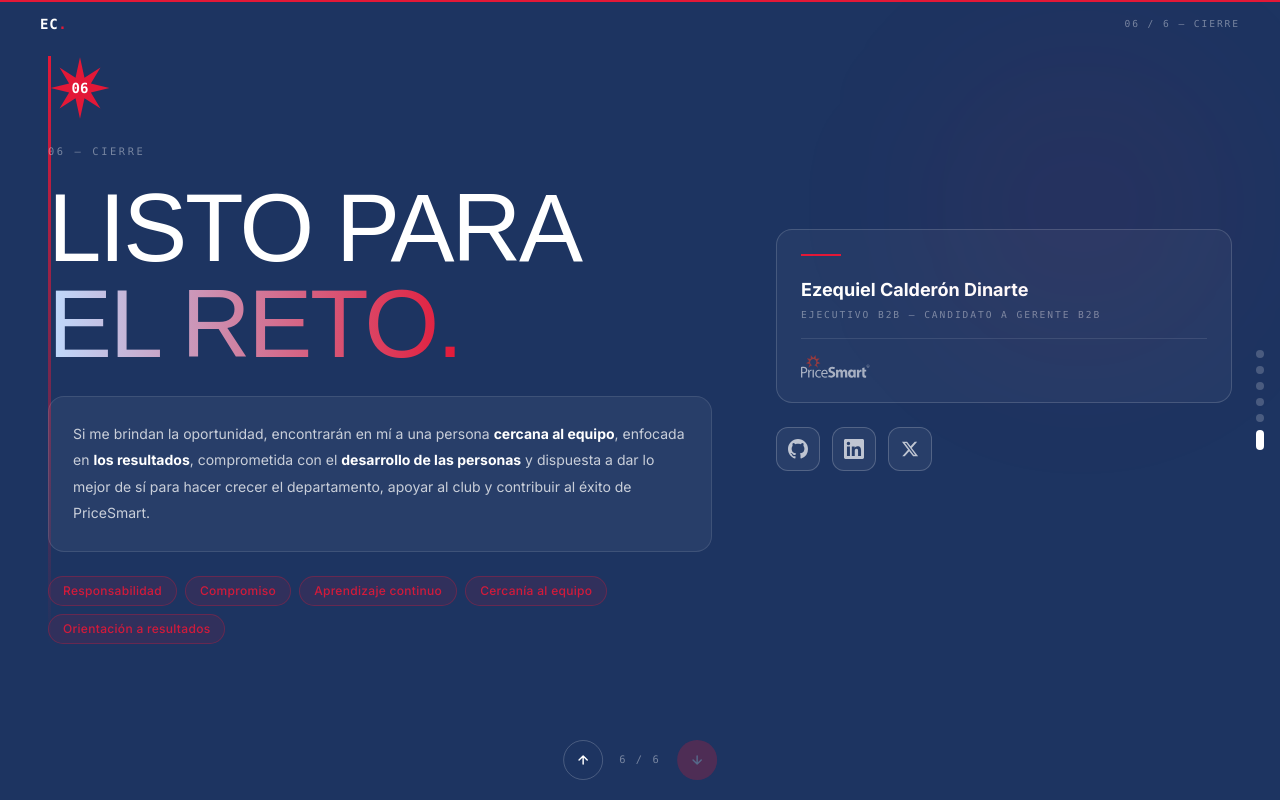
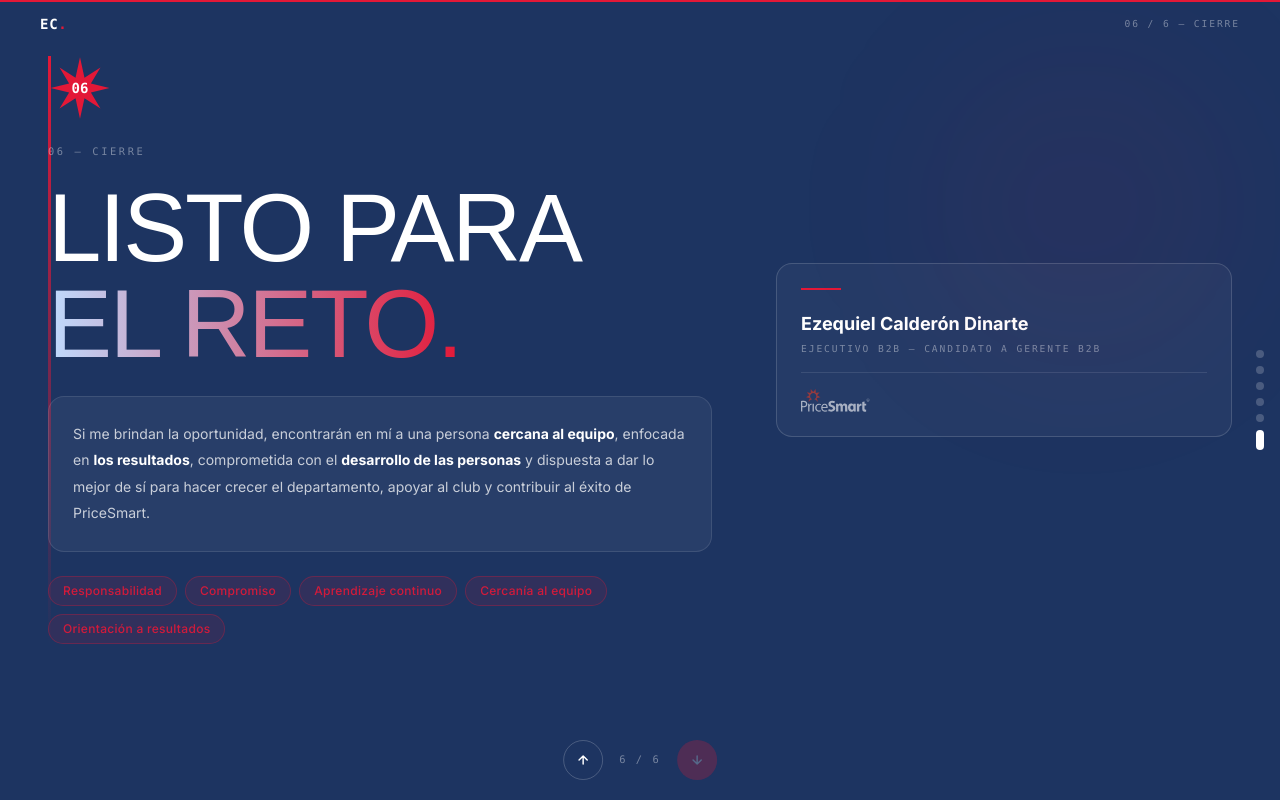
Before and after one commit to EzequielCalderon1/ezequielcalderon1.github.io, a Next.js app: page / in a window 1280 px wide. Both pictures are taken after a click on the button 1260 px from the left and 446 px from the top of the page. Built offline with nearby package versions, Linux system fonts and the light colour scheme; a web font is replaced by a local one.

Commit message:
fix: remove social links from Cierre slide

```diff
--- a/src/components/Contact.jsx
+++ b/src/components/Contact.jsx
@@ -131,23 +131,6 @@ export default function Contact() {
               </div>
             </div>
 
-            {/* socials */}
-            <ul aria-label="Redes sociales" className="flex gap-3">
-              {SOCIALS.map(({ label, href, icon }) => (
-                <li key={label}>
-                  <motion.a
-                    href={href}
-                    aria-label={label}
-                    target="_blank"
-                    rel="noreferrer"
-                    whileHover={{ y: -3 }}
-                    className="flex items-center justify-center w-11 h-11 rounded-xl border border-white/20 bg-white/5 text-white/70 hover:text-white hover:border-white/40 hover:bg-white/10 transition-colors focus-visible:outline-2 focus-visible:outline-offset-2 focus-visible:outline-ps-red"
-                  >
-                    {icon}
-                  </motion.a>
-                </li>
-              ))}
-            </ul>
           </motion.div>
         </motion.div>
       </div>
```
